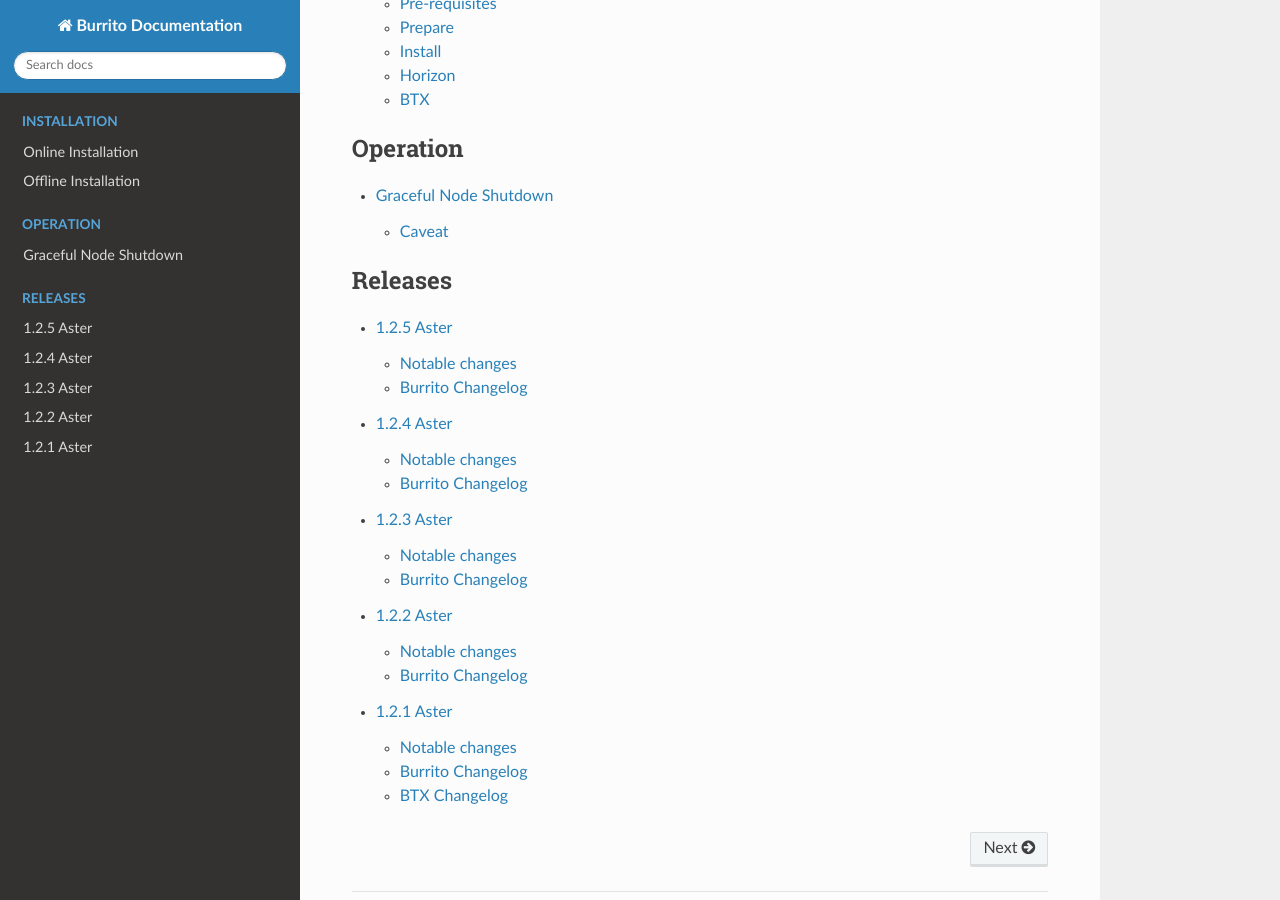
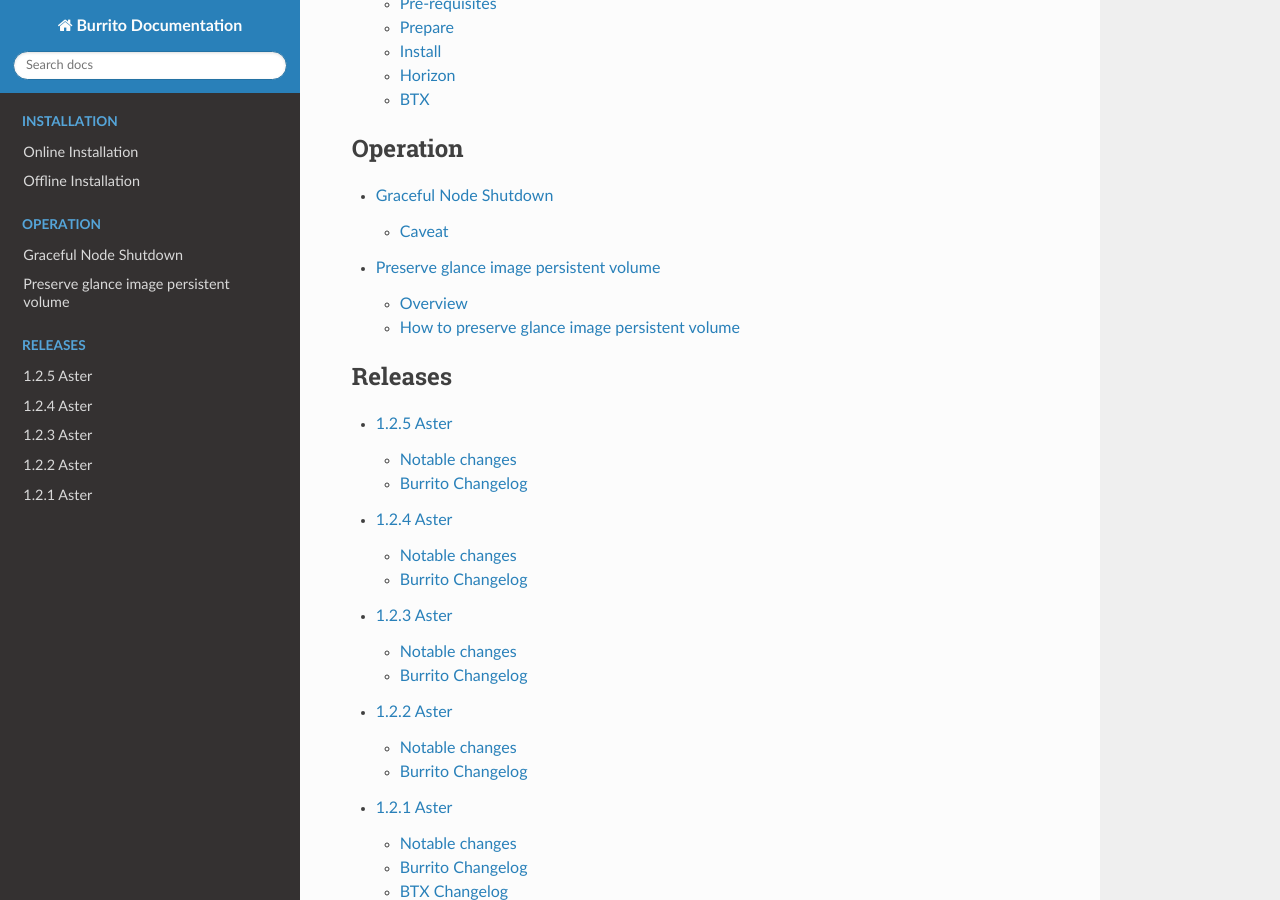
Before and after one commit to iorchard/burrito_docs, a Sphinx documentation site: the page built from source/index.rst, in a window 1280 px wide and 900 px high, scrolled down 665 px. Built offline with Sphinx 7.4.7 and the Read the Docs theme 2.0.0, drawn with Linux system fonts in a browser that asks for light colours; pages that are not in the unit, such as notebooks, are missing from menus; some of the changed lines change nothing that is shown.

Commit message:
add preserve glance image pv document

```diff
--- a/source/index.rst
+++ b/source/index.rst
@@ -26,6 +26,7 @@
 
    operation/add_compute_node
    operation/graceful_node_shutdown
+   operation/preserve_glance_image_pv
 
 .. toctree::
    :caption: Releases
--- /dev/null
+++ b/source/operation/preserve_glance_image_pv.rst
@@ -0,0 +1,90 @@
+Preserve glance image persistent volume
+========================================
+
+Overview
+--------
+
+In burrito, if the default storage backend is netapp,
+the Persistent Volume (PV) is created and used to store glance images.
+
+When the PV is dynamically created by netapp trident csi driver and the
+reclaim policy is inherited from the storageclass setting which is Delete,
+the PV is deleted when no pod uses it.
+So if we uninstall glance, the PV is gone.
+
+We want to preserve the PV even if glance is deleted.
+Then we can reuse the already uploaded images
+when we install glance again.
+
+Here is the howto.
+
+How to preserve glance image persistent volume
+------------------------------------------------
+
+The reclaim policy of glance image PV is Delete.::
+
+    root@btx-0:~# k get pv pvc-b0f01f0f-fab5-4c0f-b549-89f47d819cf1
+    NAME                                       CAPACITY   ACCESS MODES   RECLAIM POLICY   STATUS   CLAIM                     STORAGECLASS   REASON   AGE
+    pvc-b0f01f0f-fab5-4c0f-b549-89f47d819cf1   500Gi      RWX            Delete           Bound    openstack/glance-images   netapp                  25h
+
+Patch the PV to set it to Retain.::
+
+    root@btx-0:~# k patch pv pvc-b0f01f0f-fab5-4c0f-b549-89f47d819cf1 -p \
+        '{"spec":{"persistentVolumeReclaimPolicy":"Retain"}}'
+    persistentvolume/pvc-b0f01f0f-fab5-4c0f-b549-89f47d819cf1 patched
+
+The reclaim policy of the PV is changed to Retain.::
+
+    root@btx-0:~# k get pv pvc-b0f01f0f-fab5-4c0f-b549-89f47d819cf1
+    NAME                                       CAPACITY   ACCESS MODES   RECLAIM POLICY   STATUS   CLAIM                     STORAGECLASS   REASON   AGE
+    pvc-b0f01f0f-fab5-4c0f-b549-89f47d819cf1   500Gi      RWX            Retain           Bound    openstack/glance-images   netapp                  25h
+
+Uninstall glance.::
+
+    $ ./scripts/burrito.sh uninstall glance
+
+The glance-images PVC is gone but the PV still exists.::
+
+    root@btx-0:/# k get pv pvc-b0f01f0f-fab5-4c0f-b549-89f47d819cf1
+    NAME                                       CAPACITY   ACCESS MODES   RECLAIM POLICY   STATUS     CLAIM                     STORAGECLASS   REASON   AGE
+    pvc-b0f01f0f-fab5-4c0f-b549-89f47d819cf1   500Gi      RWX            Retain           Released   openstack/glance-images   netapp                  25h
+
+Yes, it exists and the status is changed to Released.
+
+Patch resourceVersion and uid of claimRef to null.::
+
+    root@btx-0:~# k patch pv pvc-b0f01f0f-fab5-4c0f-b549-89f47d819cf1 -p \
+        '{"spec":{"claimRef": {"resourceVersion": null, "uid": null}}}'
+    persistentvolume/pvc-b0f01f0f-fab5-4c0f-b549-89f47d819cf1 patched
+
+I want to reuse the PV when I install glance so I edit the appropriate yaml
+manifest file - pvc-images.yaml.::
+
+    [clex@bbeta-controller burrito]$ git diff openstack-helm/glance/templates/pvc-images.yaml
+    diff --git a/openstack-helm/glance/templates/pvc-images.yaml b/openstack-helm/glance/templates/pvc-images.yaml
+    index 86a3b47..658c1ec 100644
+    --- a/openstack-helm/glance/templates/pvc-images.yaml
+    +++ b/openstack-helm/glance/templates/pvc-images.yaml
+    @@ -26,5 +26,6 @@ spec:
+         requests:
+           storage: {{ .Values.volume.size }}
+       storageClassName: {{ .Values.volume.class_name }}
+    +  volumeName: pvc-b0f01f0f-fab5-4c0f-b549-89f47d819cf1
+     {{- end }}
+     {{- end }}
+
+I added 'volumeName: <PV name>' to let the PVC use the PV.
+
+Install glance.::
+
+    $ ./scripts/burrito.sh install glance
+
+And see the PV is reused.::
+
+    root@btx-0:/# k get pvc glance-images
+    NAME            STATUS   VOLUME                                     CAPACITY ACCESS MODES   STORAGECLASS   AGE
+    glance-images   Bound    pvc-b0f01f0f-fab5-4c0f-b549-89f47d819cf1   500Gi   RWX            netapp         1m
+    root@btx-0:/# k get pv |grep glance-images
+    pvc-b0f01f0f-fab5-4c0f-b549-89f47d819cf1   500Gi      RWX     Retain Bound    openstack/glance-images                       netapp         26h
+
+Yes, the glance-images PVC takes the preserved PV.
```
